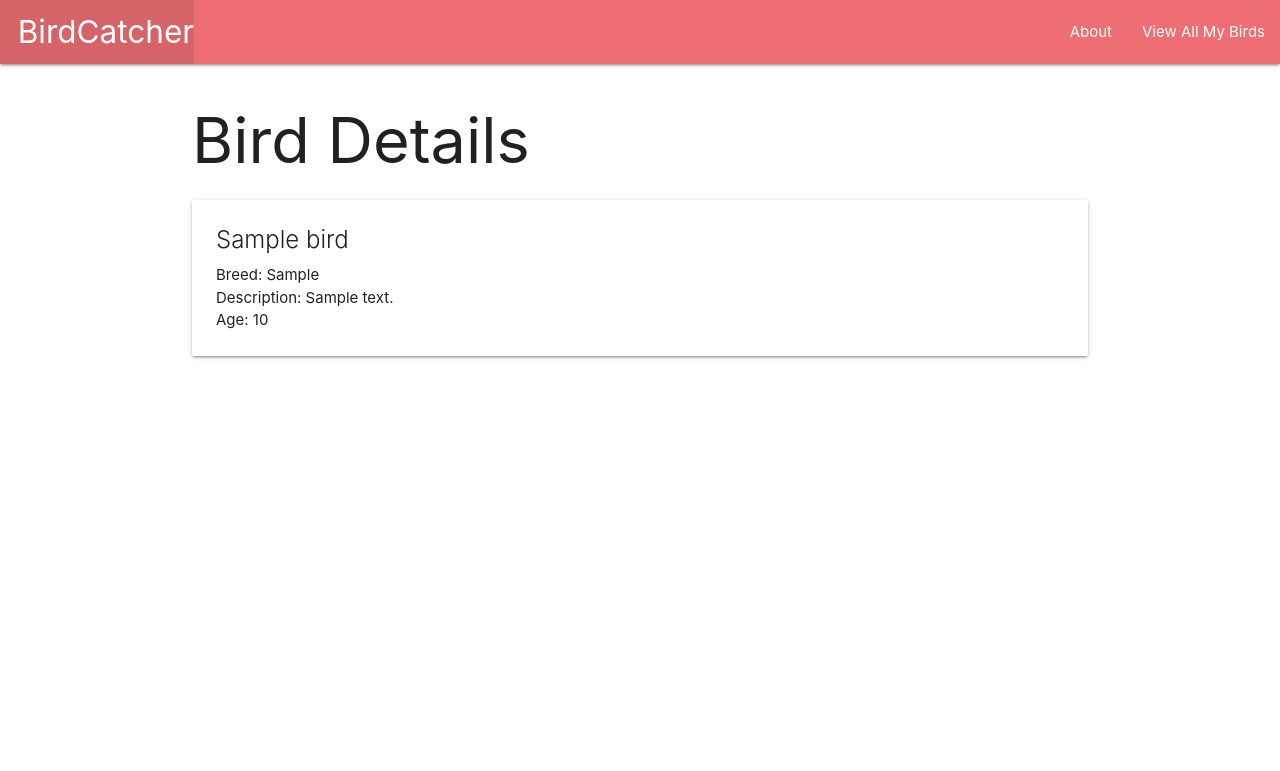
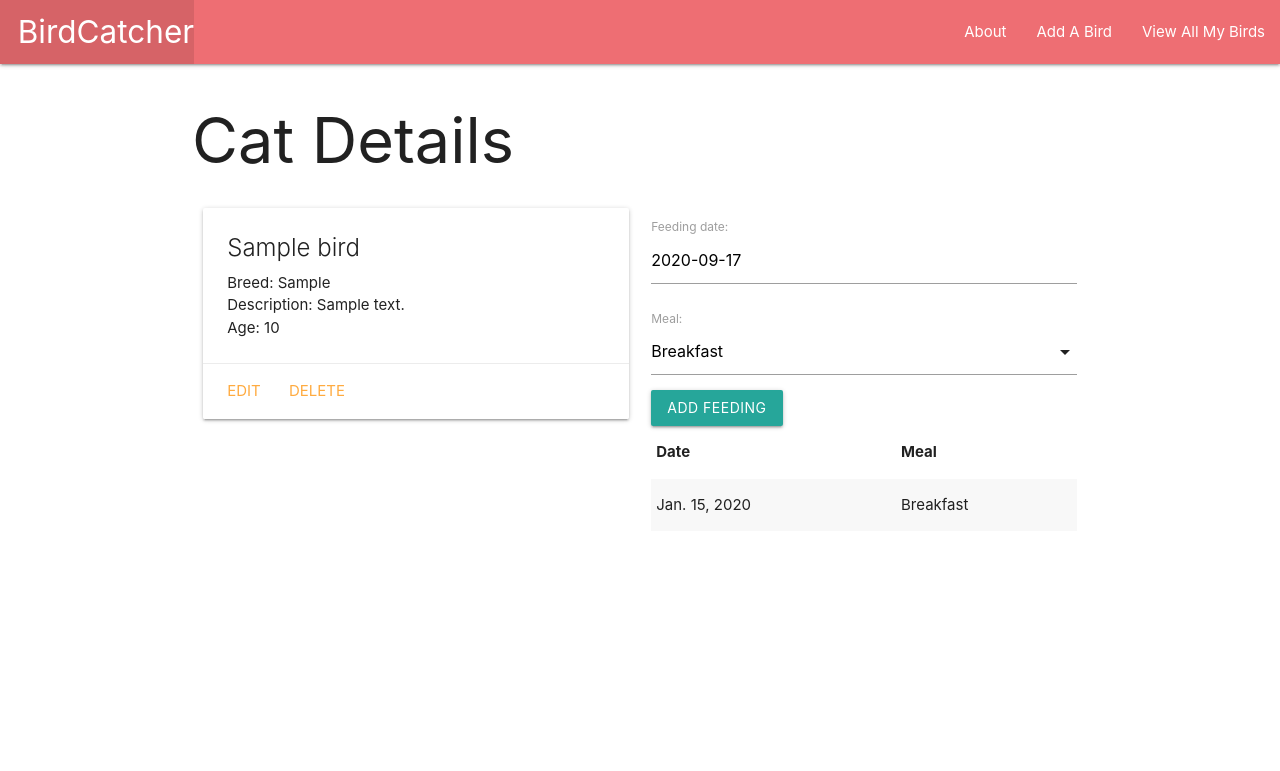
Before and after one commit to cbmacd1213/birdcatcher, a Django app: page /birds/1/ in a window 1280 px wide. Shown: the top 771 px of the page. Run offline with Django 3.2, Linux system fonts and the light colour scheme; tables that the repository leaves empty hold one stand-in row (values such as "Sample post").

Commit message:
LAB PT 2 DONE

```diff
--- a/birdcatcher/main_app/admin.py
+++ b/birdcatcher/main_app/admin.py
@@ -1,5 +1,6 @@
 from django.contrib import admin
-from .models import Bird
+from .models import Bird, Feeding
 
 # Register your models here.
 admin.site.register(Bird)
+admin.site.register(Feeding)
--- /dev/null
+++ b/birdcatcher/main_app/forms.py
@@ -0,0 +1,7 @@
+from django.forms import ModelForm
+from .models import Feeding
+
+class FeedingForm(ModelForm):
+  class Meta:
+    model = Feeding
+    fields = ['date', 'meal']
--- a/birdcatcher/main_app/models.py
+++ b/birdcatcher/main_app/models.py
@@ -1,4 +1,11 @@
 from django.db import models
+from django.urls import reverse
+
+MEALS = (
+    ('B', 'Breakfast'),
+    ('L', 'Lunch'),
+    ('D', 'Dinner'),
+)
 
 # Create your models here.
 
@@ -10,3 +17,22 @@ class Bird(models.Model):
 
     def __str__(self):
         return self.name
+
+    def get_absolute_url(self):
+        return reverse('detail', kwargs={'bird_id': self.id})
+
+class Feeding(models.Model):
+    date = models.DateField('feeding date')
+    meal = models.CharField(
+        max_length=1,
+        choices=MEALS,
+        default=MEALS[0][0]
+        )
+
+    bird = models.ForeignKey(Bird, on_delete=models.CASCADE)
+
+    def __str__(self):
+        return f"{self.get_meal_display()} on {self.date}"
+
+    class Meta:
+        ordering = ['-date']
--- a/birdcatcher/main_app/templates/base.html
+++ b/birdcatcher/main_app/templates/base.html
@@ -8,6 +8,7 @@
   <title>Bird Catcher</title>
   <link rel="stylesheet" href="https://cdnjs.cloudflare.com/ajax/libs/materialize/1.0.0/css/materialize.min.css">
   <link rel="stylesheet" type="text/css" href="{% static 'css/style.css' %}">
+  <script src="https://cdnjs.cloudflare.com/ajax/libs/materialize/1.0.0/js/materialize.min.js"></script>
 </head>
 <body>
   <header class="navbar-fixed">
@@ -17,8 +18,9 @@
           <li><a href="/" class="left brand-logo">&nbsp;&nbsp;BirdCatcher</a></li>
         </ul>
         <ul class="right">
-          <li><a href="/about">About</a></li>
-          <li><a href="/birds">View All My Birds</a></li>
+          <li><a href="{% url 'about' %}">About</a></li>
+          <li><a href="{% url 'birds_create' %}">Add A Bird</a></li>
+          <li><a href="{% url 'index' %}">View All My Birds</a></li>
         </ul>
       </div>
     </nav>
--- a/birdcatcher/main_app/templates/birds/detail.html
+++ b/birdcatcher/main_app/templates/birds/detail.html
@@ -1,8 +1,10 @@
 {% extends 'base.html' %}
 {% block content %}
 
-<h1>Bird Details</h1>
+<h1>Cat Details</h1>
 
+<div class="row">
+  <div class="col s6">
     <div class="card">
       <div class="card-content">
         <span class="card-title">{{ bird.name }}</span>
@@ -14,6 +16,43 @@
           <p>Age: Egg</p>
         {% endif %}
       </div>
+      <div class="card-action">
+        <a href="{% url 'birds_update' bird.id %}">Edit</a>
+        <a href="{% url 'birds_delete' bird.id %}">Delete</a>
       </div>
+    </div>
+  </div>
+  <div class="col s6">
+    <form action="{% url 'add_feeding' bird.id %}" method="post">
+        {% csrf_token %}
+        {{ feeding_form.as_p }}
+        <input type="submit" class="btn" value="Add Feeding">
+      </form>
+    <table class="striped">
+      <thead>
+        <tr><th>Date</th><th>Meal</th></tr>
+      </thead>
+      <tbody>
+        {% for feeding in bird.feeding_set.all %}
+          <tr>
+            <td>{{feeding.date}}</td>
+            <td>{{feeding.get_meal_display}}</td>
+          </tr>
+        {% endfor %}
+      </tbody>
+    </table>
+  </div>
+</div>
+<script>
+    const dateEl = document.getElementById('id_date');
+    M.Datepicker.init(dateEl, {
+    format: 'yyyy-mm-dd',
+    defaultDate: new Date(),
+    setDefaultDate: true,
+    autoClose: true
+  });
 
+  const selectEl = document.getElementById('id_meal');
+  M.FormSelect.init(selectEl);
+</script>
 {% endblock %}
--- /dev/null
+++ b/birdcatcher/main_app/templates/home.html
@@ -0,0 +1,6 @@
+{% extends 'base.html' %}
+{% block content %}
+
+<h1>Home</h1>
+
+{% endblock %}
--- a/birdcatcher/main_app/urls.py
+++ b/birdcatcher/main_app/urls.py
@@ -6,4 +6,8 @@ urlpatterns = [
     path('about/', views.about, name='about'),
     path('birds/', views.birds_index, name="index"),
     path('birds/<int:bird_id>/', views.birds_detail, name='detail'),
+    path('birds/create/', views.BirdCreate.as_view(), name='birds_create'),
+    path('birds/<int:pk>/update/', views.BirdUpdate.as_view(), name='birds_update'),
+    path('birds/<int:pk>/delete/', views.BirdDelete.as_view(), name='birds_delete'),
+    path('birds/<int:bird_id>/add_feeding/', views.add_feeding, name='add_feeding'),
 ]
--- a/birdcatcher/main_app/views.py
+++ b/birdcatcher/main_app/views.py
@@ -1,11 +1,12 @@
-from django.shortcuts import render
-from django.http import HttpResponse
+from django.shortcuts import render, redirect
+from django.views.generic.edit import CreateView, UpdateView, DeleteView
 from .models import Bird
+from .forms import FeedingForm
 
 # Create your views here.
 
 def home(request):
-    return HttpResponse('<h1>Why hello there</h1>')
+    return render(request, 'home.html')
 
 def about(request):
     return render(request, 'about.html')
@@ -16,4 +17,29 @@ def birds_index(request):
 
 def birds_detail(request, bird_id):
     bird = Bird.objects.get(id=bird_id)
-    return render(request, 'birds/detail.html', { 'bird': bird })
+    feeding_form = FeedingForm()
+    return render(request, 'birds/detail.html', {
+         'bird': bird,
+         'feeding_form': feeding_form
+    })
+
+def add_feeding(request, bird_id):
+    form = FeedingForm(request.POST)
+    if form.is_valid():
+        new_feeding = form.save(commit=False)
+        new_feeding.bird_id = bird_id
+        new_feeding.save()
+    return redirect('detail', bird_id=bird_id)
+
+class BirdCreate(CreateView):
+    model = Bird
+    fields = '__all__'
+    success_url = '/birds/'
+
+class BirdUpdate(UpdateView):
+    model = Bird
+    fields = ['breed', 'description', 'age']
+
+class BirdDelete(DeleteView):
+    model = Bird
+    success_url = '/birds/'
```
Also changed, not shown: birdcatcher/main_app/templates/main_app/bird_confirm_delete.html (added, +13 -0 lines), birdcatcher/main_app/templates/main_app/bird_form.html (added, +19 -0 lines), birdcatcher/main_app/migrations/0002_feeding.py (added). Lines whose indentation alone changed are shown as unchanged.
